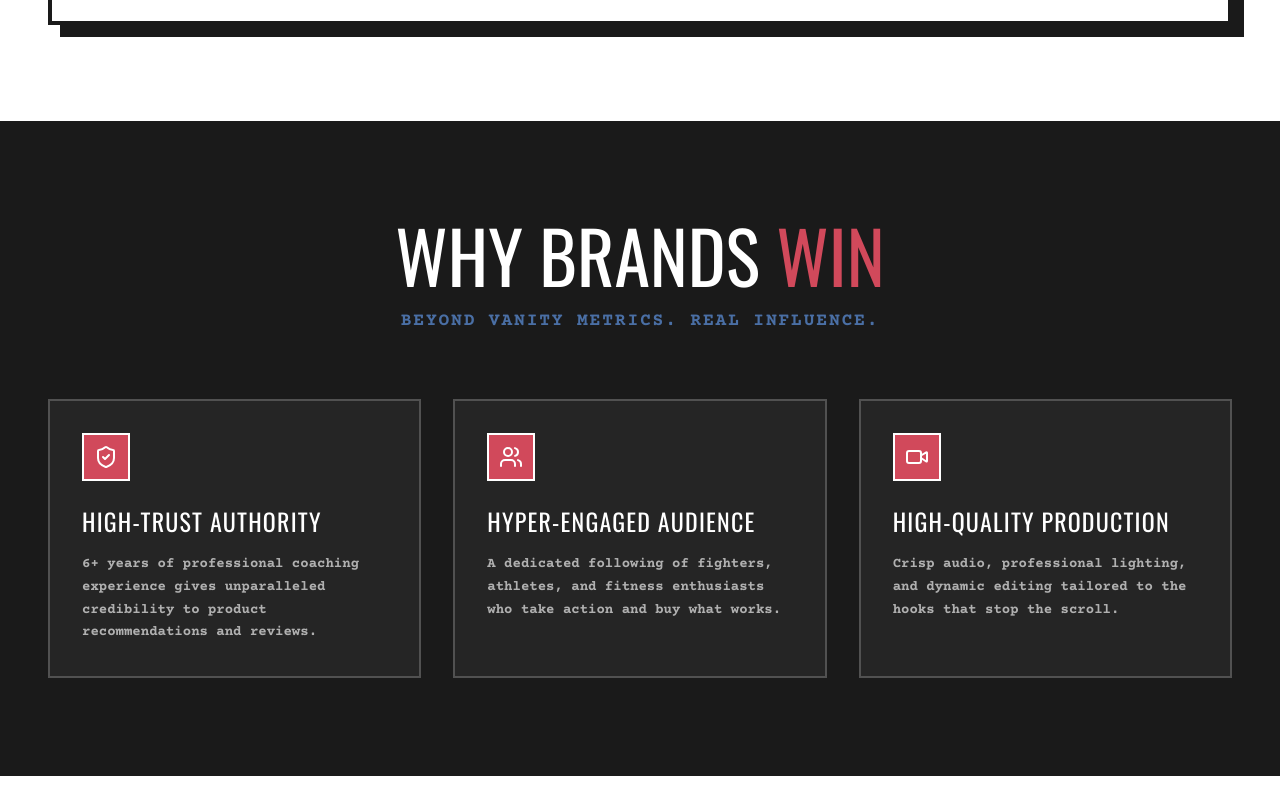
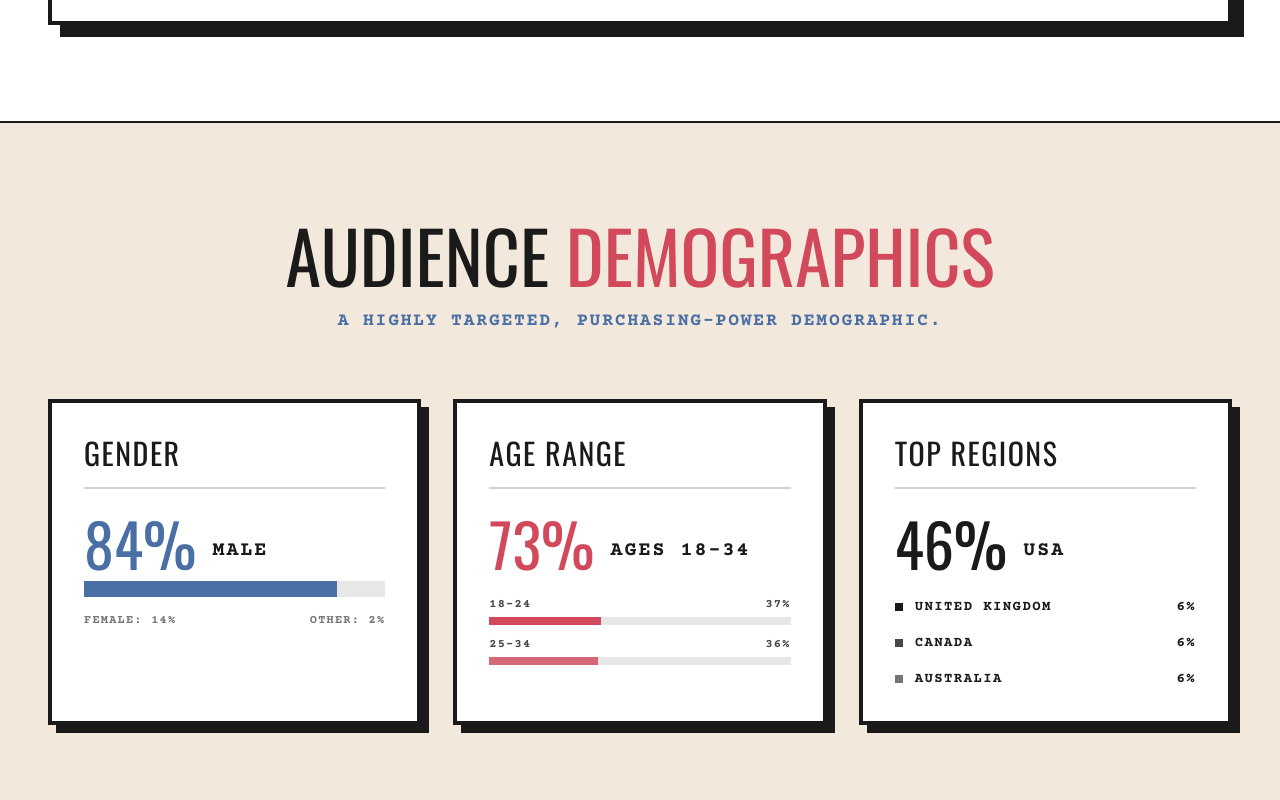
Before and after one commit to kaokien/coach-josh-official, a Next.js app: page /ugc in a window 1280 px wide. Shown: the part 1540-2340 px from the top of the page. Built offline with nearby package versions, Linux system fonts and the light colour scheme; no server answers.

Commit message:
update: integrate YouTube 12.8M yearly views and 13.6K subs into Digital Footprint

```diff
--- a/app/ugc/page.tsx
+++ b/app/ugc/page.tsx
@@ -173,9 +173,87 @@ export default function UGCPage() {
                   <span className="font-display font-bold text-xl">YT</span>
                 </div>
                 <div className="font-display text-2xl uppercase mb-1 text-[#1A1A1A]">YouTube</div>
-                <div className="font-body text-lg font-bold text-[#1A1A1A]">13.3K Subs</div>
-                <div className="font-body text-xs font-bold uppercase tracking-widest text-[#1A1A1A]/50 mt-2">Long-form Trust</div>
+                <div className="font-body text-lg font-bold text-[#1A1A1A]"><CountUpStat end={13.6} decimals={1} suffix="K Subs" /></div>
+                <div className="font-body text-xs font-bold uppercase tracking-widest text-[#1A1A1A]/50 mt-2">12.8M Yearly Views</div>
              </div>
+          </div>
+        </div>
+      </section>
+
+      {/* Audience Demographics */}
+      <section className="border-t-2 border-[#1A1A1A] bg-[#F2E8DC] px-6 py-24 md:px-12 relative z-10">
+        <div className="max-w-7xl mx-auto">
+          <div className="mb-16 text-center">
+            <h2 className="font-display text-5xl md:text-7xl uppercase text-[#1A1A1A]">
+              Audience <span className="text-[#D1495B]">Demographics</span>
+            </h2>
+            <p className="font-body text-lg font-bold text-[#4A6FA5] mt-4 uppercase tracking-widest">A highly targeted, purchasing-power demographic.</p>
+          </div>
+
+          <div className="grid grid-cols-1 md:grid-cols-3 gap-8">
+            {/* Gender */}
+            <div className="border-4 border-[#1A1A1A] bg-white p-8 shadow-[8px_8px_0px_0px_#1A1A1A] hover:translate-y-[-4px] transition-transform">
+               <h3 className="font-display text-3xl uppercase tracking-wider mb-6 text-[#1A1A1A] border-b-2 border-[#1A1A1A]/20 pb-4">Gender</h3>
+               <div className="flex items-end gap-4 mb-2">
+                 <div className="font-display text-6xl text-[#4A6FA5]"><CountUpStat end={84} suffix="%" /></div>
+                 <div className="font-body text-xl font-bold uppercase tracking-widest text-[#1A1A1A] mb-2">Male</div>
+               </div>
+               <div className="w-full bg-[#1A1A1A]/10 h-4 mb-4">
+                 <div className="bg-[#4A6FA5] h-4" style={{ width: '84%' }}></div>
+               </div>
+               <div className="flex justify-between font-body text-xs font-bold text-[#1A1A1A]/60 uppercase tracking-widest">
+                 <span>Female: 14%</span>
+                 <span>Other: 2%</span>
+               </div>
+            </div>
+
+            {/* Age */}
+            <div className="border-4 border-[#1A1A1A] bg-white p-8 shadow-[8px_8px_0px_0px_#1A1A1A] hover:translate-y-[-4px] transition-transform">
+               <h3 className="font-display text-3xl uppercase tracking-wider mb-6 text-[#1A1A1A] border-b-2 border-[#1A1A1A]/20 pb-4">Age Range</h3>
+               <div className="flex items-end gap-4 mb-2">
+                 <div className="font-display text-6xl text-[#D1495B]"><CountUpStat end={73} suffix="%" /></div>
+                 <div className="font-body text-xl font-bold uppercase tracking-widest text-[#1A1A1A] mb-2">Ages 18-34</div>
+               </div>
+               <div className="space-y-3 mt-6">
+                 <div>
+                   <div className="flex justify-between font-body text-xs font-bold text-[#1A1A1A]/80 uppercase tracking-widest mb-1">
+                     <span>18-24</span>
+                     <span>37%</span>
+                   </div>
+                   <div className="w-full bg-[#1A1A1A]/10 h-2"><div className="bg-[#D1495B] h-2" style={{ width: '37%' }}></div></div>
+                 </div>
+                 <div>
+                   <div className="flex justify-between font-body text-xs font-bold text-[#1A1A1A]/80 uppercase tracking-widest mb-1">
+                     <span>25-34</span>
+                     <span>36%</span>
+                   </div>
+                   <div className="w-full bg-[#1A1A1A]/10 h-2"><div className="bg-[#D1495B] h-2 opacity-80" style={{ width: '36%' }}></div></div>
+                 </div>
+               </div>
+            </div>
+
+            {/* Top Geographies */}
+            <div className="border-4 border-[#1A1A1A] bg-white p-8 shadow-[8px_8px_0px_0px_#1A1A1A] hover:translate-y-[-4px] transition-transform">
+               <h3 className="font-display text-3xl uppercase tracking-wider mb-6 text-[#1A1A1A] border-b-2 border-[#1A1A1A]/20 pb-4">Top Regions</h3>
+               <div className="flex items-end gap-4 mb-2">
+                 <div className="font-display text-6xl text-[#1A1A1A]"><CountUpStat end={46} suffix="%" /></div>
+                 <div className="font-body text-xl font-bold uppercase tracking-widest text-[#1A1A1A] mb-2">USA</div>
+               </div>
+               <ul className="space-y-4 mt-6">
+                 <li className="flex justify-between items-center font-body text-sm font-bold text-[#1A1A1A] uppercase tracking-widest">
+                   <div className="flex items-center gap-3"><span className="w-2 h-2 bg-[#1A1A1A]"></span> United Kingdom</div>
+                   <span>6%</span>
+                 </li>
+                 <li className="flex justify-between items-center font-body text-sm font-bold text-[#1A1A1A] uppercase tracking-widest">
+                   <div className="flex items-center gap-3"><span className="w-2 h-2 bg-[#1A1A1A] opacity-80"></span> Canada</div>
+                   <span>6%</span>
+                 </li>
+                 <li className="flex justify-between items-center font-body text-sm font-bold text-[#1A1A1A] uppercase tracking-widest">
+                   <div className="flex items-center gap-3"><span className="w-2 h-2 bg-[#1A1A1A] opacity-60"></span> Australia</div>
+                   <span>6%</span>
+                 </li>
+               </ul>
+            </div>
           </div>
         </div>
       </section>
```
